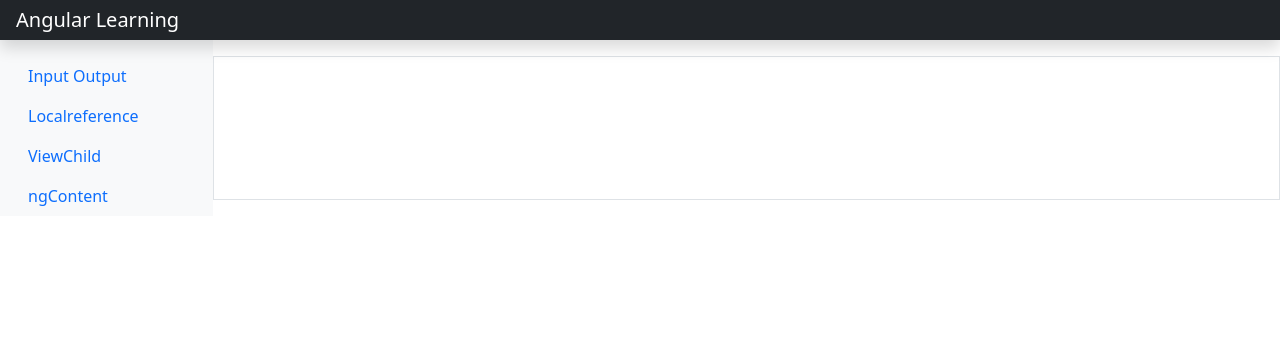
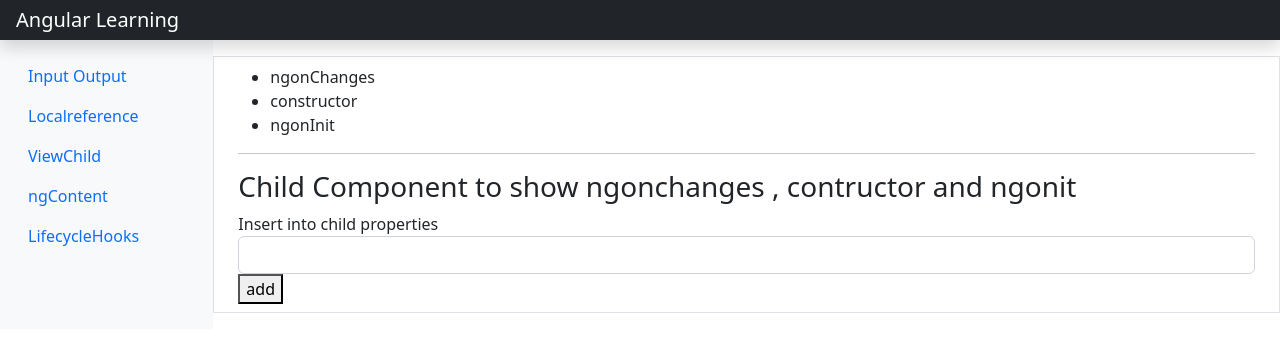
Before and after one commit to abhijeetshende/angular-advance, an Angular app: page /lifecyclehooks in a window 1280 px wide. Before the commit this address led to /. Shown: the top 352 px of the page. Built offline with nearby package versions, Linux system fonts and the light colour scheme.

Commit message:
lifecyclehooks

```diff
--- a/src/app/app-routing.module.ts
+++ b/src/app/app-routing.module.ts
@@ -2,6 +2,7 @@ import { NgModule } from '@angular/core';
 import { RouterModule, Routes } from '@angular/router';
 import { BaseViewComponent } from './base-view/base-view.component';
 import { InputComponent } from './input/input.component';
+import { LifecyclehooksComponent } from './lifecyclehooks/lifecyclehooks.component';
 import { LocalreferenceComponent } from './localreference/localreference.component';
 import { NgcontentComponent } from './ngcontent/ngcontent.component';
 import { ViewchildComponent } from './viewchild/viewchild.component';
@@ -14,6 +15,7 @@ const routes: Routes = [
   { path: 'localreference', component: LocalreferenceComponent },
   { path: 'viewchild', component: ViewchildComponent },
   { path: 'ngcontent', component: NgcontentComponent },
+  { path: 'lifecyclehooks', component: LifecyclehooksComponent },
 ];
 
 @NgModule({
--- a/src/app/app.component.ts
+++ b/src/app/app.component.ts
@@ -16,5 +16,6 @@ export class AppComponent {
     {'linkname':'Localreference','routerLink':'localreference'},
     {'linkname':'ViewChild','routerLink':'viewchild'},
     {'linkname':'ngContent','routerLink':'ngcontent'},
+    {'linkname':'LifecycleHooks','routerLink':'lifecyclehooks'},
   ];
 }
--- a/src/app/app.module.ts
+++ b/src/app/app.module.ts
@@ -12,6 +12,8 @@ import { LocalreferenceComponent } from './localreference/localreference.compone
 import { ViewchildComponent } from './viewchild/viewchild.component';
 import { NgcontentComponent } from './ngcontent/ngcontent.component';
 import { NgcontentChildComponent } from './ngcontent/ngcontent-child/ngcontent-child.component';
+import { LifecyclehooksComponent } from './lifecyclehooks/lifecyclehooks.component';
+import { ChildComponent } from './lifecyclehooks/child/child.component';
 
 @NgModule({
   declarations: [
@@ -23,7 +25,9 @@ import { NgcontentChildComponent } from './ngcontent/ngcontent-child/ngcontent-c
     LocalreferenceComponent,
     ViewchildComponent,
     NgcontentComponent,
-    NgcontentChildComponent
+    NgcontentChildComponent,
+    LifecyclehooksComponent,
+    ChildComponent
   ],
   imports: [
     BrowserModule,
--- /dev/null
+++ b/src/app/lifecyclehooks/child/child.component.html
@@ -0,0 +1,6 @@
+<p>child works!  {{name}}</p>
+<p>input properties for child </p>
+<ul>
+    <li *ngFor="let item of namearray">{{item}}</li>
+</ul>
+<ng-content></ng-content>
--- /dev/null
+++ b/src/app/lifecyclehooks/child/child.component.ts
@@ -0,0 +1,50 @@
+import {
+  AfterContentChecked,
+  AfterContentInit,
+  AfterViewChecked,
+  AfterViewInit,
+  Component,
+  DoCheck,
+  Input,
+  OnChanges,
+  OnInit,
+  SimpleChanges,
+} from '@angular/core';
+
+@Component({
+  selector: 'app-child',
+  templateUrl: './child.component.html',
+  styleUrls: ['./child.component.scss'],
+})
+export class ChildComponent
+  implements OnInit, OnChanges, DoCheck, AfterContentInit, AfterContentChecked,AfterViewInit,AfterViewChecked
+{
+  @Input() name: string = '';
+  @Input() namearray: string[] = ['a', 'b', 'c'];
+  constructor() {
+    console.log('hello from constructor ');
+  }
+  ngAfterViewChecked(): void {
+    console.log('ngAfterviewChecked');
+
+  }
+  ngAfterViewInit(): void {
+    console.log('ngAfterviewinit');
+
+  }
+  ngAfterContentChecked(): void {
+    console.log('after content checked');
+  }
+  ngAfterContentInit(): void {
+    console.log('after content init');
+  }
+  ngOnChanges(changes: SimpleChanges): void {
+    console.log('hello from ngonchanges', changes);
+  }
+  ngOnInit(): void {
+    console.log('hello from child ng oninit');
+  }
+  ngDoCheck(): void {
+    console.log('do check called');
+  }
+}
--- /dev/null
+++ b/src/app/lifecyclehooks/lifecyclehooks.component.html
@@ -0,0 +1,18 @@
+<ul>
+  <li *ngFor="let event of lifecycleEvent">{{ event }}</li>
+</ul>
+
+<hr />
+<h3>Child Component to show ngonchanges , contructor and ngonit</h3>
+
+<div class="form-group">
+  <label for="">Insert into child properties</label>
+  <input type="text" class="form-control" #childproperty />
+</div>
+<button (click)="Add(childproperty.value)">add</button>
+<div *ngIf="childproperty.value.length > 0">
+  <app-child [name]="childproperty.value">
+
+    <h1>Hello from NGCONTENT</h1>
+  </app-child>
+</div>
--- /dev/null
+++ b/src/app/lifecyclehooks/lifecyclehooks.component.ts
@@ -0,0 +1,16 @@
+import { Component } from '@angular/core';
+
+@Component({
+  selector: 'app-lifecyclehooks',
+  templateUrl: './lifecyclehooks.component.html',
+  styleUrls: ['./lifecyclehooks.component.scss']
+})
+export class LifecyclehooksComponent {
+  lifecycleEvent:string[] = ['ngonChanges','constructor','ngonInit']
+
+  Add(str:string){
+    console.log(str);
+
+  }
+
+}
```
Also changed, not shown: src/app/lifecyclehooks/child/child.component.scss (added), src/app/lifecyclehooks/lifecyclehooks.component.scss (added), 2 other files (tests, documents, lock files or other folders).
